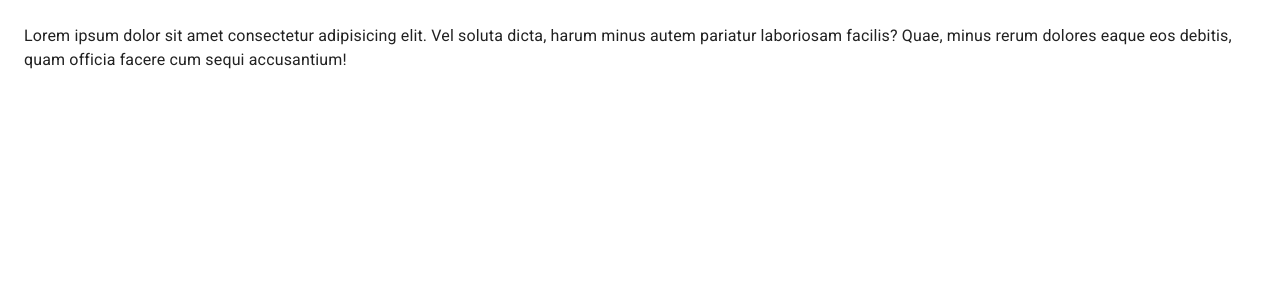
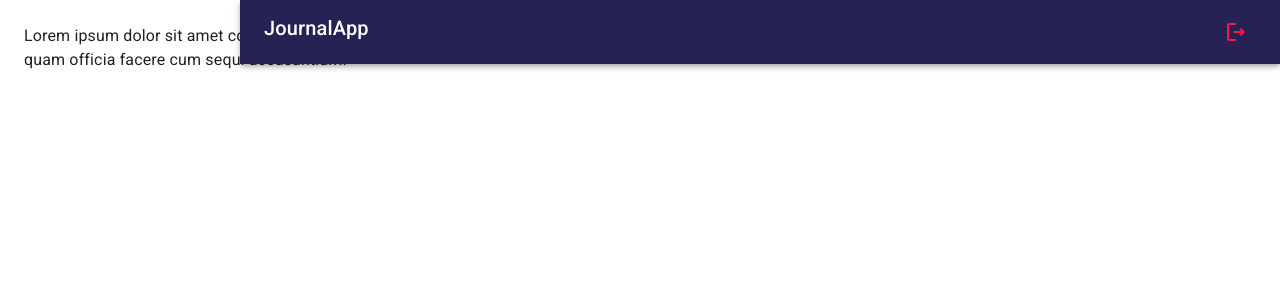
Before and after one commit to gopoma/react-journal-app, a React (Vite) app: page / in a window 1280 px wide. Shown: the top 300 px of the page. Built offline with nearby package versions, Linux system fonts and the light colour scheme.

Commit message:
Added Navbar

```diff
--- /dev/null
+++ b/src/journal/components/Navbar.jsx
@@ -0,0 +1,40 @@
+import { LogoutOutlined } from "@mui/icons-material";
+import { MenuOutlined } from "@mui/icons-material";
+import { AppBar, Grid, IconButton, Toolbar, Typography } from "@mui/material";
+import PropTypes from "prop-types";
+
+export const Navbar = ({drawerWidth}) => {
+    return (
+        <AppBar
+            position="fixed"
+            sx={{
+                width: {sm: `calc(100% - ${drawerWidth}px)`},
+                ml: {sm: `${drawerWidth}px`}
+            }}
+        >
+            <Toolbar>
+                <IconButton
+                    color="inherit"
+                    edge="start"
+                    sx={{mr:2, display:{sm:"none"}}}
+                >
+                    <MenuOutlined/>
+                </IconButton>
+                <Grid container direction="row" justifyContent="space-between">
+                    <Typography variant="h6" noWrap>JournalApp</Typography>
+                    <IconButton color="error">
+                        <LogoutOutlined/>
+                    </IconButton>
+                </Grid>
+            </Toolbar>
+        </AppBar>
+    );
+};
+
+Navbar.propTypes = {
+    drawerWidth: PropTypes.number
+};
+
+Navbar.defaultProps = {
+    drawerWidth: 240
+};
--- /dev/null
+++ b/src/journal/components/index.js
@@ -0,0 +1 @@
+export * from "./Navbar";
--- a/src/journal/layout/JournalLayout.jsx
+++ b/src/journal/layout/JournalLayout.jsx
@@ -1,11 +1,12 @@
 import { Box } from "@mui/material";
+import { Navbar } from "../components/Navbar";
 
 const drawerWidth = 240;
 
 export const JournalLayout = ({children}) => {
     return (
         <Box sx={{display:"flex"}}>
-            {/* Navbar drawerWidth */}
+            <Navbar drawerWidth={drawerWidth}/>
 
             {/* Sidebar drawerWidth */}
 
--- a/src/journal/pages/JournalPage.jsx
+++ b/src/journal/pages/JournalPage.jsx
@@ -1,6 +1,5 @@
 import {JournalLayout} from "../layout";
 import {Typography} from "@mui/material";
-import {MailOutline} from "@mui/icons-material";
 
 export const JournalPage = () => {
     return (
```
